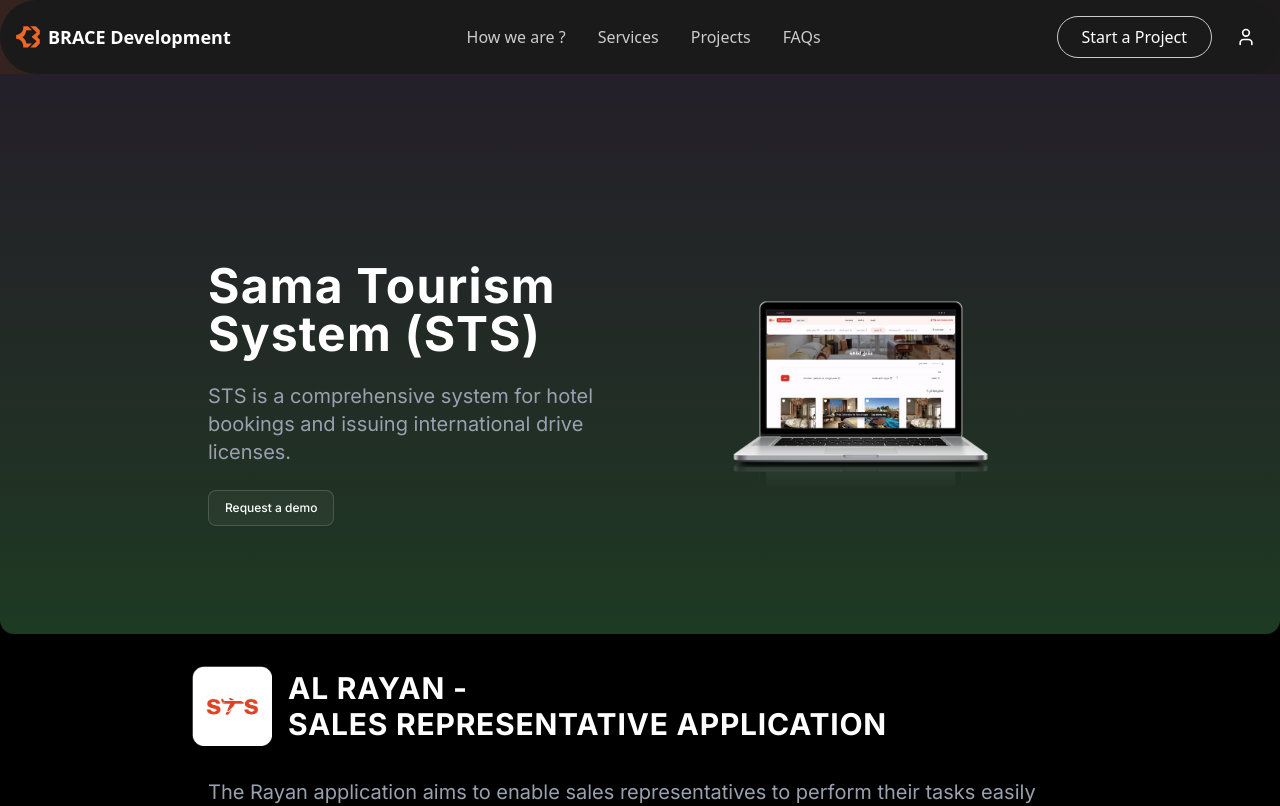
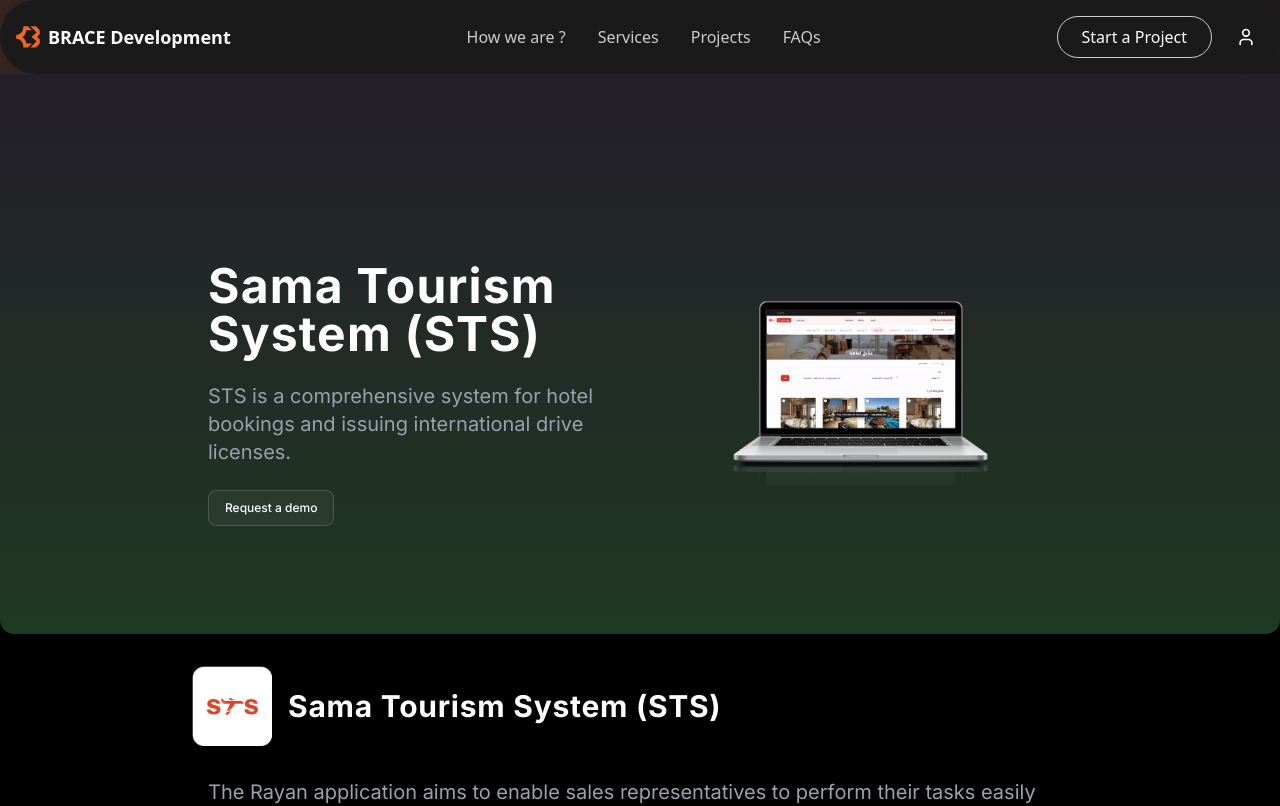
Before and after one commit to mo7amed4a/brace, a Next.js app: page /projects/sts in a window 1280 px wide. Shown: the top 806 px of the page. Built offline with nearby package versions, Linux system fonts and the light colour scheme.

Commit message:
edit title

```diff
--- a/src/app/(NoAuth)/projects/sts/page.tsx
+++ b/src/app/(NoAuth)/projects/sts/page.tsx
@@ -43,7 +43,7 @@
                 height={80}
               />
               <h2 className="text-lg md:text-3xl font-bold tracking-wide">
-                AL RAYAN -<br /> SALES REPRESENTATIVE APPLICATION
+              Sama Tourism System (STS)
               </h2>
             </div>
           </header>
```
